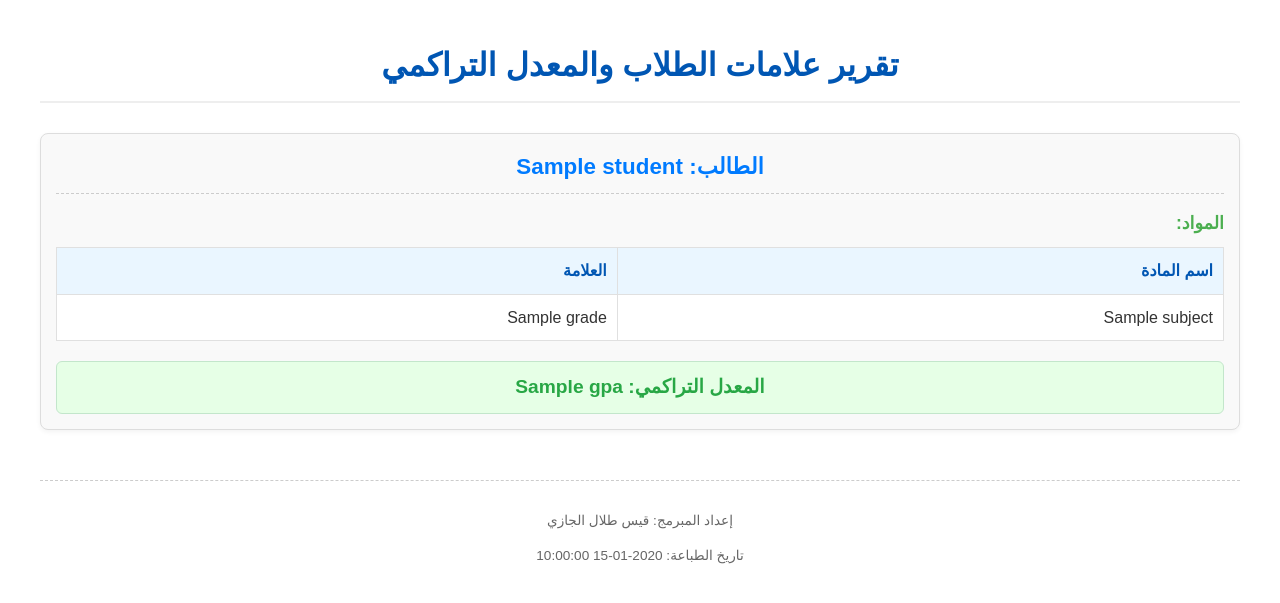
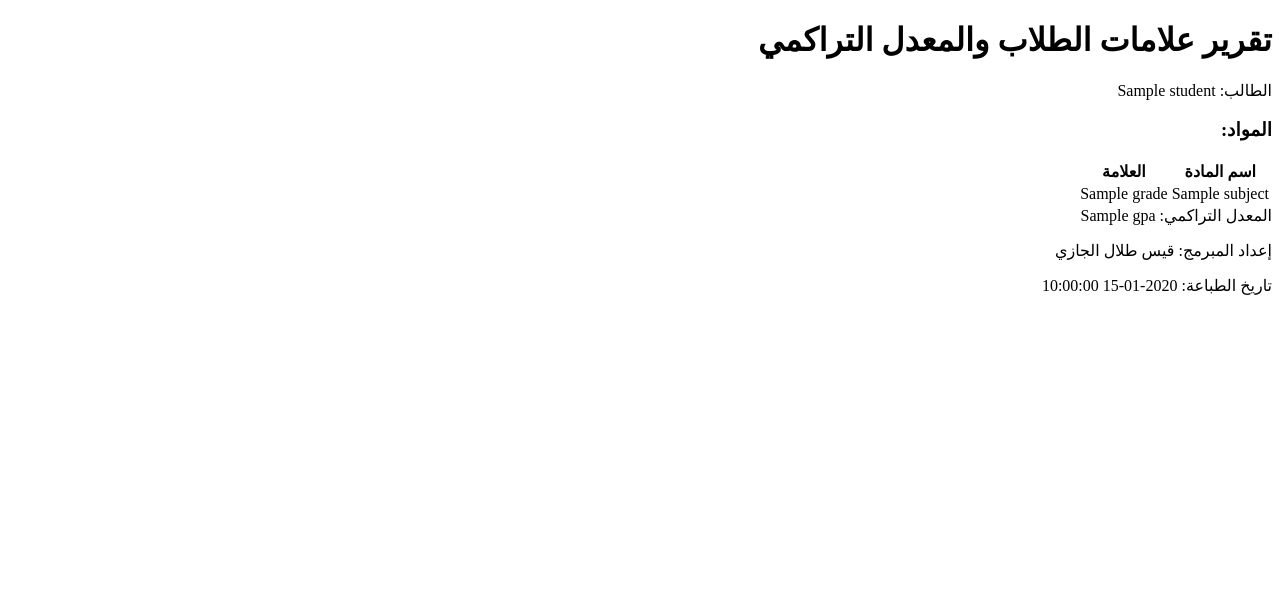
Before and after one commit to qaes26/Student-Grades-App-by-Qais, a Flask app: template templates/pdf_template.html in a window 1280 px wide. Shown: the top 603 px of the page. Run offline with Flask 3, Linux system fonts and the light colour scheme; the template is opened without the code that fills it: most values are stand-ins (such as "Sample title", 1, 10 or a date in 2020).

Commit message:
Final attempt to fix PDF export template structure and styling

```diff
--- a/templates/pdf_template.html
+++ b/templates/pdf_template.html
@@ -3,94 +3,7 @@
 <head>
     <meta charset="UTF-8">
     <title>تقرير علامات الطلاب والمعدل التراكمي</title>
-    <style>
-        body {
-            font-family: 'Arial', sans-serif; /* خط عام */
-            direction: rtl;
-            text-align: right;
-            margin: 40px;
-            color: #333;
-            line-height: 1.6;
-        }
-        h1 {
-            color: #0056b3;
-            text-align: center;
-            margin-bottom: 30px;
-            border-bottom: 2px solid #eee;
-            padding-bottom: 10px;
-        }
-        .student-section {
-            margin-bottom: 30px;
-            border: 1px solid #ddd;
-            padding: 15px;
-            border-radius: 8px;
-            background-color: #f9f9f9; /* خلفية فاتحة لقسم الطالب */
-            box-shadow: 0 2px 5px rgba(0,0,0,0.05); /* ظل خفيف */
-        }
-        .student-name {
-            font-size: 1.4em;
-            color: #007bff; /* لون أزرق مميز */
-            margin-bottom: 10px;
-            font-weight: bold;
-            text-align: center;
-            border-bottom: 1px dashed #ccc; /* خط تحت اسم الطالب */
-            padding-bottom: 8px;
-        }
-        h3 {
-            color: #4CAF50; /* لون أخضر للمواد */
-            margin-top: 15px;
-            margin-bottom: 8px;
-            font-size: 1.1em;
-            font-weight: bold;
-        }
-        table {
-            width: 100%;
-            border-collapse: collapse;
-            margin-top: 10px;
-            background-color: #fff;
-        }
-        th, td {
-            border: 1px solid #e0e0e0; /* حدود خفيفة للجدول */
-            padding: 10px;
-            text-align: right;
-        }
-        th {
-            background-color: #eaf6ff; /* خلفية رأس الجدول */
-            color: #0056b3;
-            font-weight: bold;
-        }
-        .student-gpa {
-            font-size: 1.2em;
-            color: #28a745; /* أخضر للمعدل */
-            font-weight: bold;
-            margin-top: 20px;
-            text-align: center;
-            background-color: #e6ffe6;
-            padding: 10px;
-            border-radius: 6px;
-            border: 1px solid #c3e6cb;
-        }
-        .no-data {
-            text-align: center;
-            color: #777;
-            margin-top: 20px;
-            font-style: italic;
-        }
-        .footer {
-            margin-top: 50px;
-            text-align: center;
-            font-size: 0.85em;
-            color: #666;
-            border-top: 1px dashed #ccc;
-            padding-top: 15px;
-        }
-        /* تحسينات للطباعة */
-        @page {
-            size: A4;
-            margin: 1.5cm;
-        }
-    </style>
-</head>
+    </head>
 <body>
     <h1>تقرير علامات الطلاب والمعدل التراكمي</h1>
 
```
